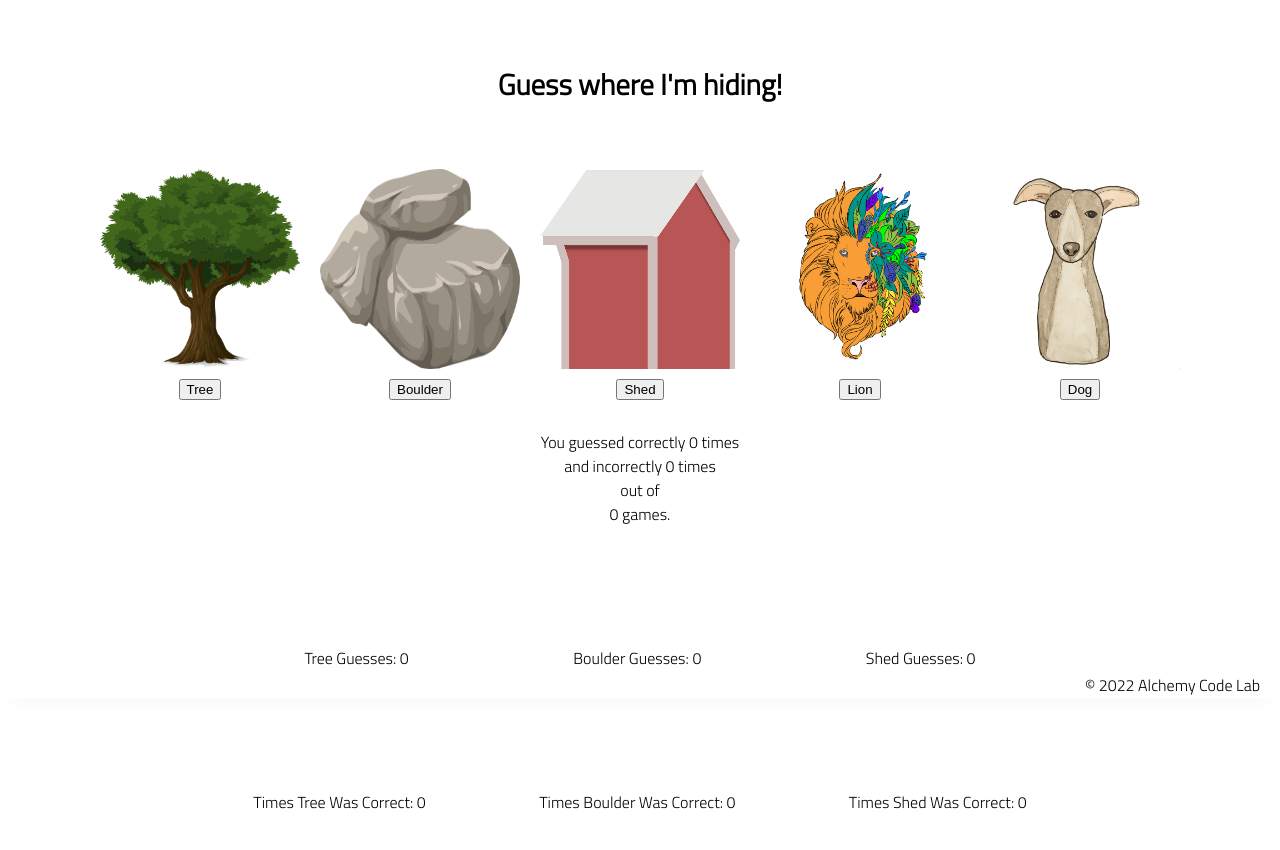
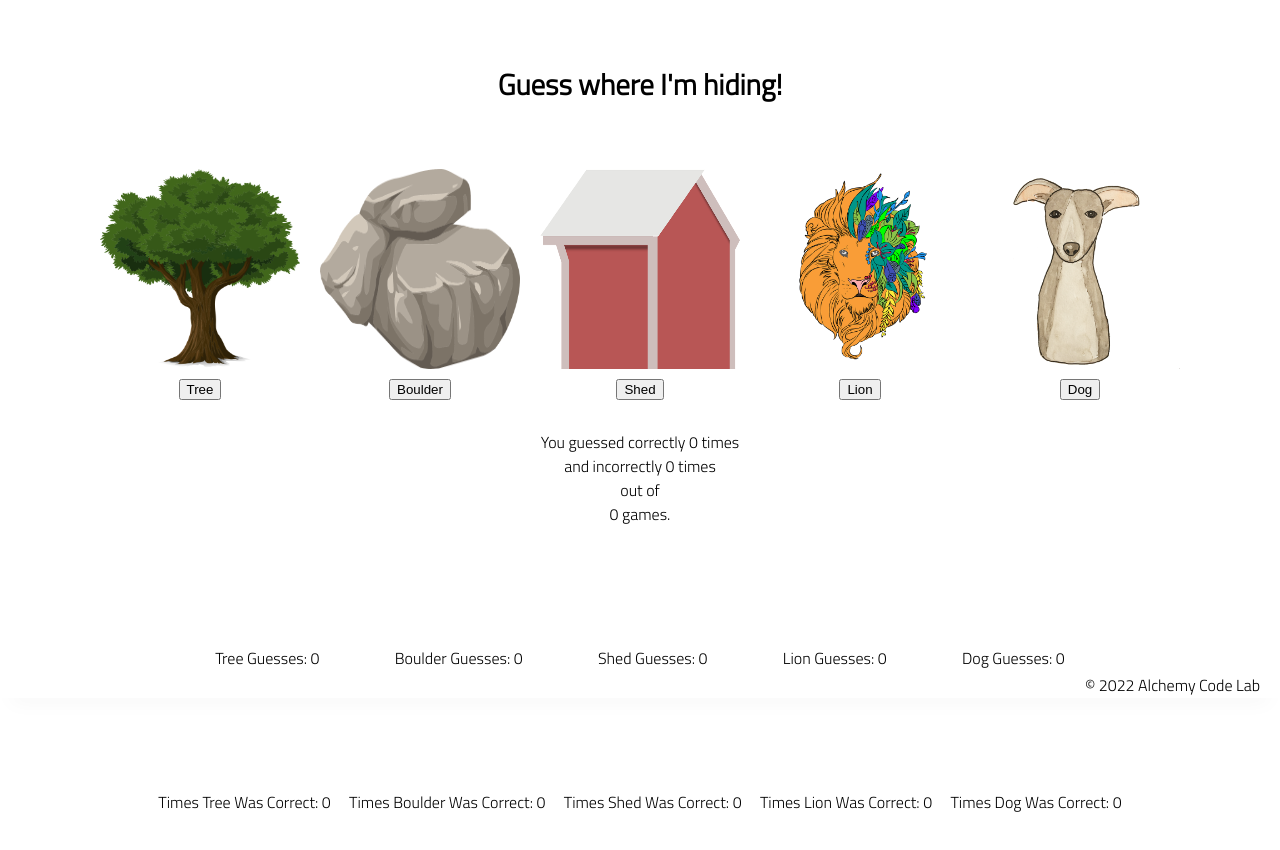
Before and after one commit to rileyjhoff/1.1a-hide-and-seek-half-baked, a plain HTML site: page index.html in a window 1280 px wide. Shown: the part 102-952 px from the top of the page. Drawn offline with Linux system fonts and the light colour scheme.

Commit message:
added final HTML elements needed for the additional two hiding spot

```diff
--- a/index.html
+++ b/index.html
@@ -54,11 +54,15 @@
             <div>Tree Guesses: <span id="tree-guesses">0</span></div>
             <div>Boulder Guesses: <span id="boulder-guesses">0</span></div>
             <div>Shed Guesses: <span id="shed-guesses">0</span></div>
+            <div>Lion Guesses: <span id="lion-guesses">0</span></div>
+            <div>Dog Guesses: <span id="dog-guesses">0</span></div>
         </section>
         <section class ="stretch-pt3">
             <div>Times Tree Was Correct: <span id="tree-correct">0</span></div>
             <div>Times Boulder Was Correct: <span id="boulder-correct">0</span></div>
             <div>Times Shed Was Correct: <span id="shed-correct">0</span></div>
+            <div>Times Lion Was Correct: <span id="lion-correct">0</span></div>
+            <div>Times Dog Was Correct: <span id="dog-correct">0</span></div>
         </section>
         <section class="stretch-pt2">
             <div class="">Guess History: <textarea id="guess-history"></textarea></div>
```
